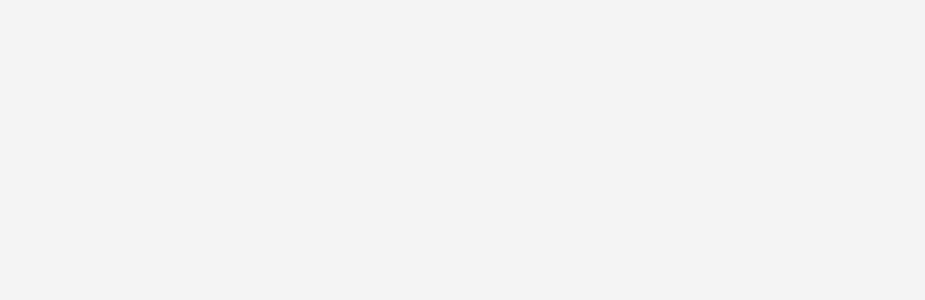
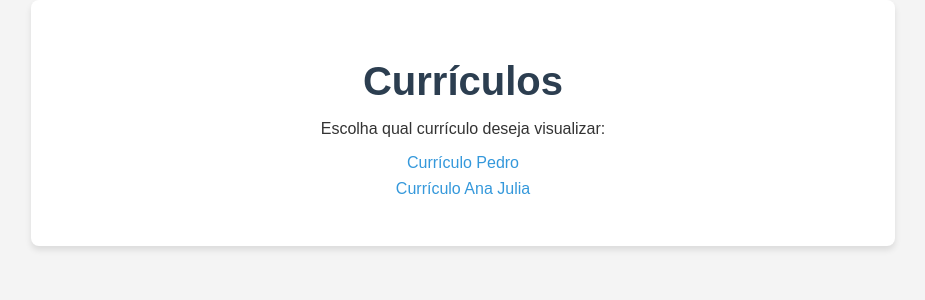
Before and after one commit to PedroZulim/curriculo-portfolio-react, a React (Vite) app: page / in a window 1280 px wide. Before the commit this address had no page. Shown: the top 300 px of the page, without its empty margins (177-1102 px from the left). Built offline with nearby package versions, Linux system fonts and the light colour scheme.

Commit message:
router adjusts

```diff
--- a/src/App.jsx
+++ b/src/App.jsx
@@ -1,4 +1,4 @@
-import { HashRouter as Router, Route, Routes } from "react-router-dom";
+import { HashRouter as Router, Routes, Route } from "react-router-dom";
 import Home from "./pages/Home";
 import Curriculo1 from "./pages/CurriculoPedro";
 import Curriculo2 from "./pages/CurriculoAna";
@@ -7,9 +7,9 @@ function App() {
   return (
     <Router>
       <Routes>
-        <Route path="/curriculo-portfolio-react/" element={<Home />} />
-        <Route path="/curriculo-portfolio-react/PedroZulim" element={<Curriculo1 />} />
-        <Route path="/curriculo-portfolio-react/AnaJulia" element={<Curriculo2 />} />
+        <Route path="/" element={<Home />} />
+        <Route path="/PedroZulim" element={<Curriculo1 />} />
+        <Route path="/AnaJulia" element={<Curriculo2 />} />
       </Routes>
     </Router>
   );
--- a/src/pages/CurriculoAna.jsx
+++ b/src/pages/CurriculoAna.jsx
@@ -20,7 +20,7 @@ function Curriculo1() {
         <h2>Formação</h2>
         <p>Bacharelado em Direito</p>
 
-        <Link to="/curriculo-portfolio-react/" className="back-link">← Voltar</Link>
+        <Link to="/" className="back-link">← Voltar</Link>
       </div>
     </div>
   );
--- a/src/pages/CurriculoPedro.jsx
+++ b/src/pages/CurriculoPedro.jsx
@@ -73,7 +73,7 @@ function Curriculo1() {
           <li>Disponível para Home Office, presenciais ou híbridas</li>
         </ul>
 
-        <Link to="/curriculo-portfolio-react/" className="back-link">← Voltar</Link>
+        <Link to="/" className="back-link">← Voltar</Link>
         </div>
     </div>
   );
--- a/src/pages/Home.jsx
+++ b/src/pages/Home.jsx
@@ -7,9 +7,9 @@ function Home() {
       <div className="container">
         <h1>Currículos</h1>
         <p>Escolha qual currículo deseja visualizar:</p>
-        <ul style={{ listStyle: "none", padding: 0 }}>
-          <li><Link to="/curriculo-portfolio-react/PedroZulim">Currículo Pedro</Link></li>
-          <li><Link to="/curriculo-portfolio-react/AnaJulia">Currículo Ana Julia</Link></li>
+        <ul>
+          <li><Link to="/PedroZulim">Currículo Pedro</Link></li>
+          <li><Link to="/AnaJulia">Currículo Ana Julia</Link></li>
         </ul>
       </div>
     </div>
--- a/src/styles/Home.css
+++ b/src/styles/Home.css
@@ -39,8 +39,8 @@
 }
 
 .home ul {
-  list-style-type: disc;
-  padding-left: 1.5rem;
+  list-style-type: none;
+  padding-left: 0;
 }
 
 .home strong {
--- a/vite.config.js
+++ b/vite.config.js
@@ -3,5 +3,8 @@ import react from '@vitejs/plugin-react'
 
 export default defineConfig({
   plugins: [react()],
-  base: '/curriculo-portfolio-react/',
+  base: '/curriculo-portfolio-react/#/',
+  server: {
+    historyApiFallback: true,
+  },
 })
```
